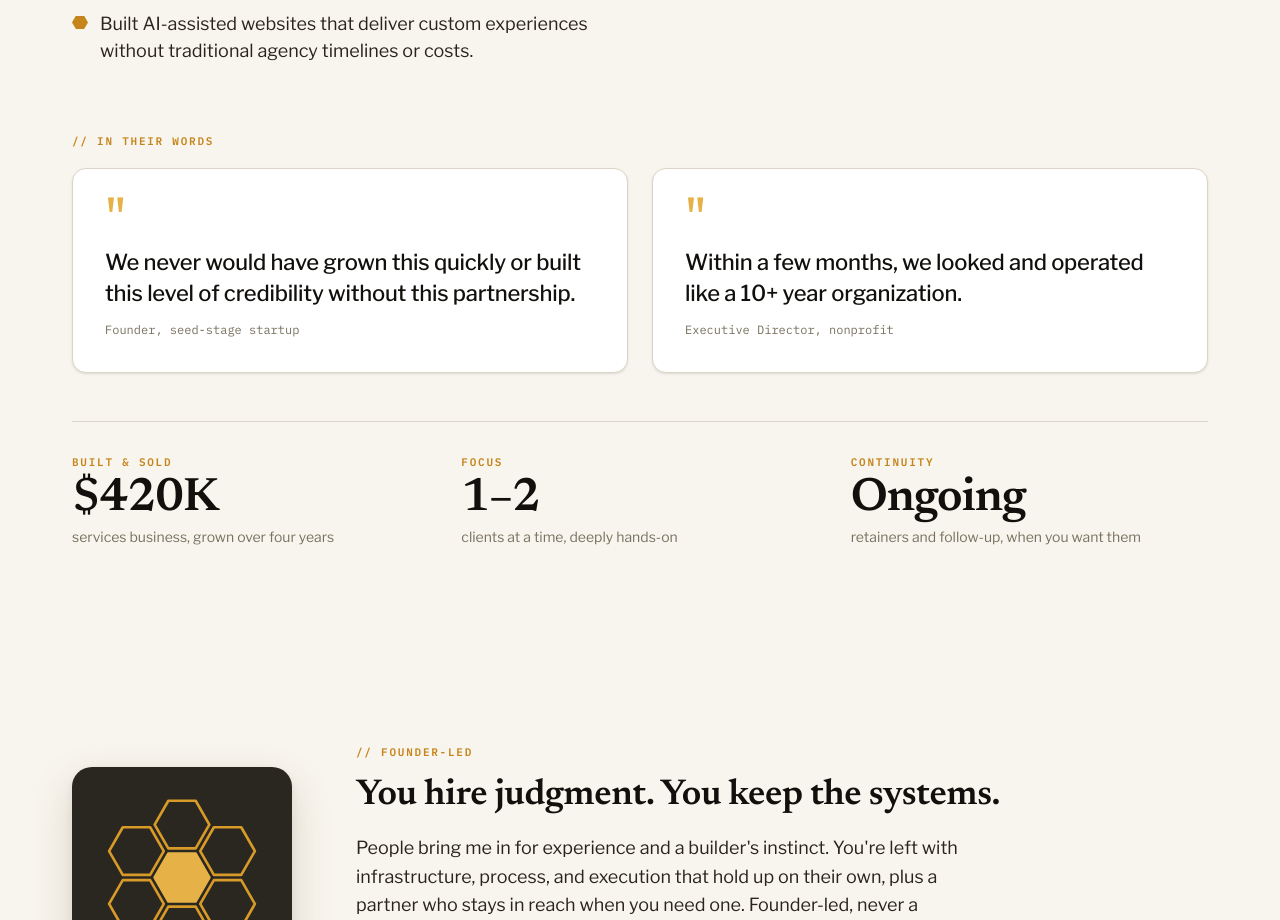
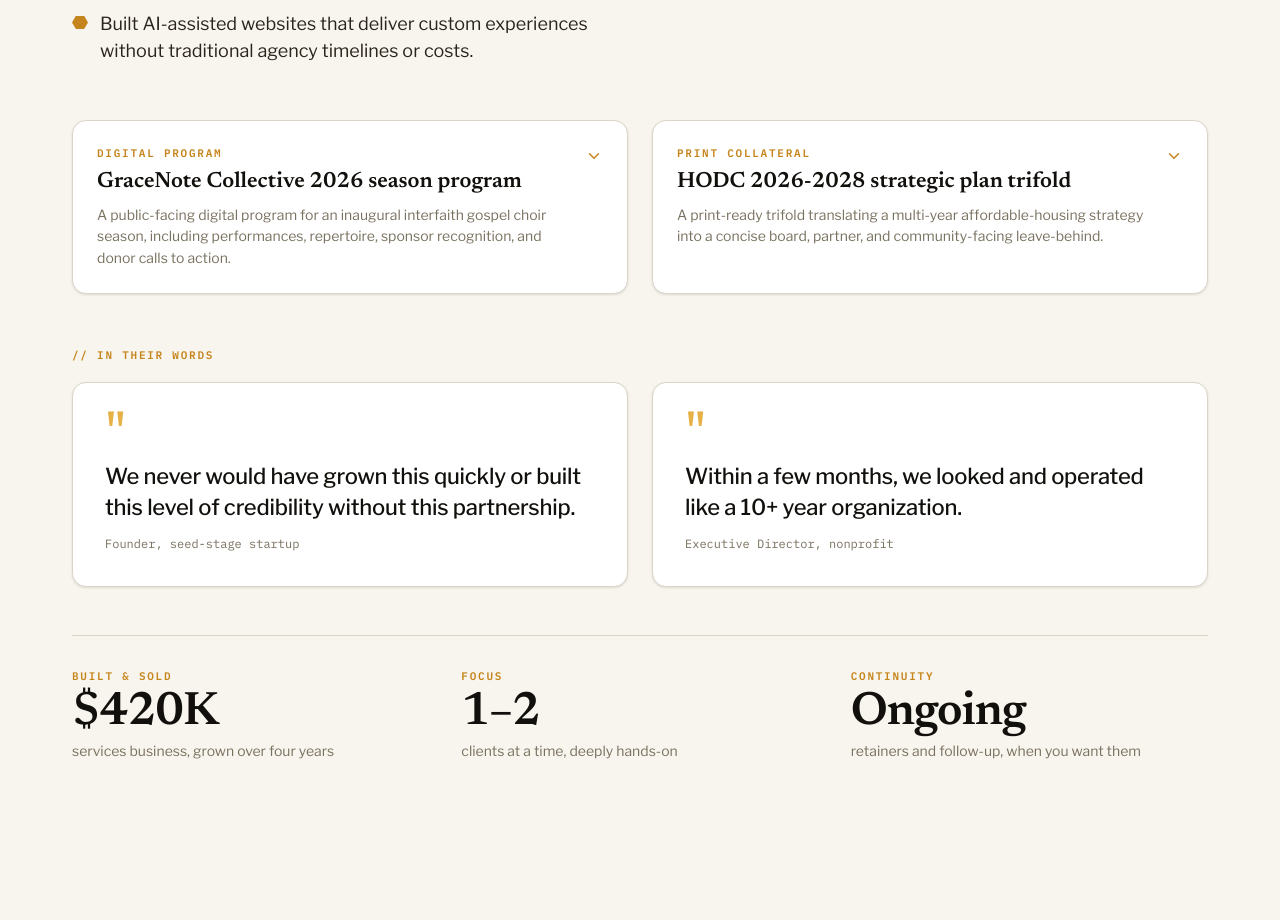
Before and after one commit to smhoman/agileweb, a Next.js app: page / in a window 1280 px wide. Shown: the part 2520-3440 px from the top of the page. Built offline with nearby package versions, Linux system fonts and the light colour scheme.

Commit message:
Add proof artifacts

```diff
--- a/components/home.jsx
+++ b/components/home.jsx
@@ -21,6 +21,29 @@ const WORK = [
   "Facilitated strategic planning for a nonprofit serving affordable-housing initiatives.",
   "Led enterprise-scale programs supporting secure growth and operational excellence within information-security teams.",
   "Built AI-assisted websites that deliver custom experiences without traditional agency timelines or costs.",
+];
+
+const PROOF_CASES = [
+  {
+    eyebrow: "Digital program",
+    title: "GraceNote Collective 2026 season program",
+    summary: "A public-facing digital program for an inaugural interfaith gospel choir season, including performances, repertoire, sponsor recognition, and donor calls to action.",
+    details: [
+      "Designed the program experience around the choir's visual identity, season schedule, repertoire, and donor hierarchy.",
+      "Structured sponsor and supporter recognition so major gifts, founding partners, and volunteers each have a clear place.",
+      "Built the page to support real audience needs: event details, gratitude, donation pathways, booking requests, and social follow-up.",
+    ],
+  },
+  {
+    eyebrow: "Print collateral",
+    title: "HODC 2026-2028 strategic plan trifold",
+    summary: "A print-ready trifold translating a multi-year affordable-housing strategy into a concise board, partner, and community-facing leave-behind.",
+    details: [
+      "Organized the plan into outside and inside panels with a clear reader path across impact, goals, priorities, timeline, and calls to action.",
+      "Balanced data, mission language, and implementation detail so the piece works for funders, municipalities, partners, and neighbors.",
+      "Prepared the layout at letter trifold dimensions for print review and export.",
+    ],
+  },
 ];
 
 export function Home() {
@@ -131,6 +154,25 @@ export function Home() {
               </div>
             ))}
           </div>
+          <div className="proof-cases" aria-label="Selected client work examples">
+            {PROOF_CASES.map((item) => (
+              <details className="proof-case" key={item.title}>
+                <summary className="proof-case__summary">
+                  <span>
+                    <span className="proof-case__eyebrow">{item.eyebrow}</span>
+                    <span className="proof-case__title">{item.title}</span>
+                    <span className="proof-case__intro">{item.summary}</span>
+                  </span>
+                  <Icon n="chevron-down" />
+                </summary>
+                <div className="proof-case__body">
+                  <ul>
+                    {item.details.map((detail) => <li key={detail}>{detail}</li>)}
+                  </ul>
+                </div>
+              </details>
+            ))}
+          </div>
           <div className="proof__subhead">
             <span className="ac-eyebrow">// In their words</span>
           </div>
--- a/styles/app.css
+++ b/styles/app.css
@@ -168,6 +168,19 @@ html { scroll-behavior: smooth; overflow-x: clip; }
   .work__text { margin: 0; font-size: var(--text-md); line-height: 1.5; color: var(--text-body); }
   .work__text strong { color: var(--text-strong); font-weight: 700; }
   .proof__subhead { margin-bottom: var(--space-4); }
+  .proof-cases { display: grid; grid-template-columns: 1fr 1fr; gap: var(--space-5); margin: calc(var(--space-2) * -1) 0 var(--space-7); }
+  .proof-case { border: 1px solid var(--border-subtle); border-radius: var(--radius-lg); background: var(--surface-card); box-shadow: var(--shadow-sm); overflow: hidden; }
+  .proof-case__summary { list-style: none; cursor: pointer; display: flex; align-items: flex-start; justify-content: space-between; gap: var(--space-4); padding: var(--space-5); }
+  .proof-case__summary::-webkit-details-marker { display: none; }
+  .proof-case__summary svg { flex-shrink: 0; width: 18px; height: 18px; color: var(--accent); margin-top: 2px; transition: transform var(--dur-base) var(--ease-standard); }
+  .proof-case[open] .proof-case__summary svg { transform: rotate(180deg); }
+  .proof-case__eyebrow { display: block; font-family: var(--font-mono); font-size: var(--text-2xs); font-weight: var(--weight-bold); letter-spacing: var(--tracking-label); text-transform: uppercase; color: var(--accent); margin-bottom: var(--space-2); }
+  .proof-case__title { display: block; font-family: var(--font-display); font-weight: var(--weight-semibold); font-size: var(--text-lg); line-height: 1.18; color: var(--text-strong); margin-bottom: var(--space-2); }
+  .proof-case__intro { display: block; font-size: var(--text-sm); line-height: 1.55; color: var(--text-muted); }
+  .proof-case__body { border-top: 1px solid var(--border-subtle); padding: 0 var(--space-5) var(--space-5); }
+  .proof-case__body ul { list-style: none; padding: var(--space-4) 0 0; margin: 0; display: flex; flex-direction: column; gap: var(--space-3); }
+  .proof-case__body li { position: relative; padding-left: 18px; font-size: var(--text-sm); line-height: 1.5; color: var(--text-body); }
+  .proof-case__body li::before { content: ""; position: absolute; left: 0; top: 8px; width: 9px; aspect-ratio: var(--hex-ratio); clip-path: var(--hex-clip); background: var(--honey-300); }
 
   /* ---- Disclosure (services models) ---- */
   .model > .ac-btn { margin-top: auto; }
@@ -192,7 +205,7 @@ html { scroll-behavior: smooth; overflow-x: clip; }
   .about-hero__actions { display: flex; gap: var(--space-3); flex-wrap: wrap; }
   .about-hero__photo { position: relative; }
   .about-photo { position: relative; aspect-ratio: 4 / 5; border-radius: var(--radius-xl); overflow: hidden; box-shadow: var(--shadow-lift); border: 1px solid var(--border-subtle); }
-  .about-photo img { display: block; width: 100%; height: 100%; object-fit: cover; object-position: 50% 34%; }
+  .about-photo img { display: block; width: 100%; height: 100%; object-fit: cover; object-position: 64% 34%; transform: scale(1.08); }
   .about-photo__plate { position: absolute; left: var(--space-4); right: var(--space-4); bottom: var(--space-4); display: flex; flex-direction: column; gap: 2px; padding: var(--space-3) var(--space-4); border-radius: var(--radius-md); background: color-mix(in srgb, var(--comb-900) 74%, transparent); backdrop-filter: blur(6px); }
   .about-photo__name { font-family: var(--font-display); font-weight: 600; font-size: var(--text-md); color: var(--paper); }
   .about-photo__role { font-family: var(--font-mono); font-size: var(--text-2xs); letter-spacing: .08em; text-transform: uppercase; color: var(--honey-300); }
@@ -241,7 +254,7 @@ html { scroll-behavior: smooth; overflow-x: clip; }
     .nav__mobile { display: flex; flex-direction: column; gap: var(--space-4); padding: var(--space-5) clamp(var(--space-4), 4vw, var(--space-6)); border-top: 1px solid var(--border-subtle); background: var(--paper); box-shadow: var(--shadow-md); }
     .nav__mobile .nav__link { font-size: var(--text-base); }
     .hero__grid, .founder__grid, .detail, .contact__grid { grid-template-columns: 1fr; }
-    .grid-services, .steps, .proof__grid, .proof__stats, .models, .footer__inner, .footer__cols, .form__row, .contact__stats, .work, .about-hero__grid, .about-fit, .about-why, .about-ai { grid-template-columns: 1fr; }
+    .grid-services, .steps, .proof__grid, .proof__stats, .models, .footer__inner, .footer__cols, .form__row, .contact__stats, .work, .proof-cases, .about-hero__grid, .about-fit, .about-why, .about-ai { grid-template-columns: 1fr; }
     .hero { padding: var(--space-8) 0 var(--space-7); }
     .hero__panel { max-width: 620px; }
     .hero__title { font-size: clamp(2.85rem, 9vw, var(--text-4xl)); }
```
